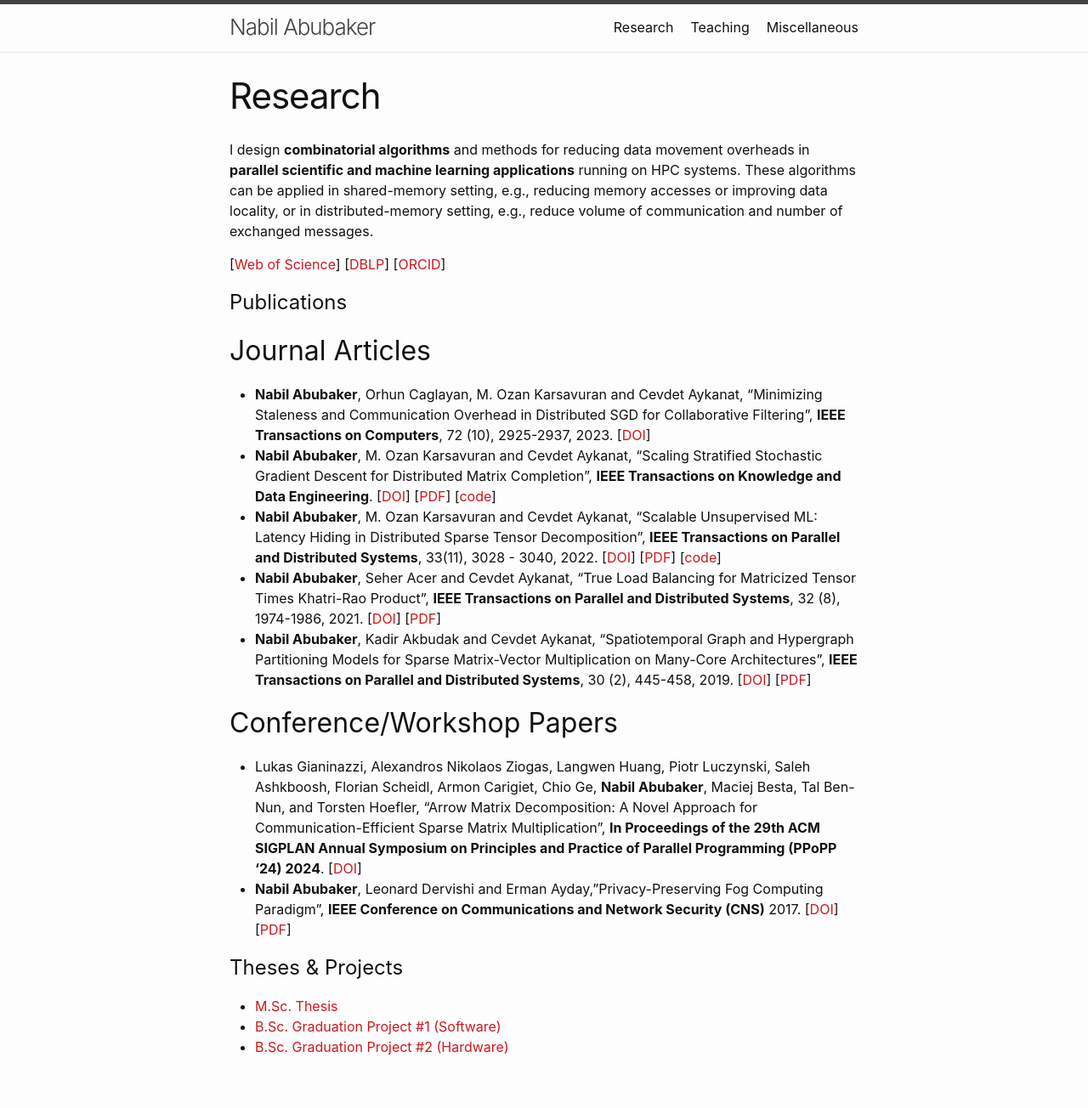
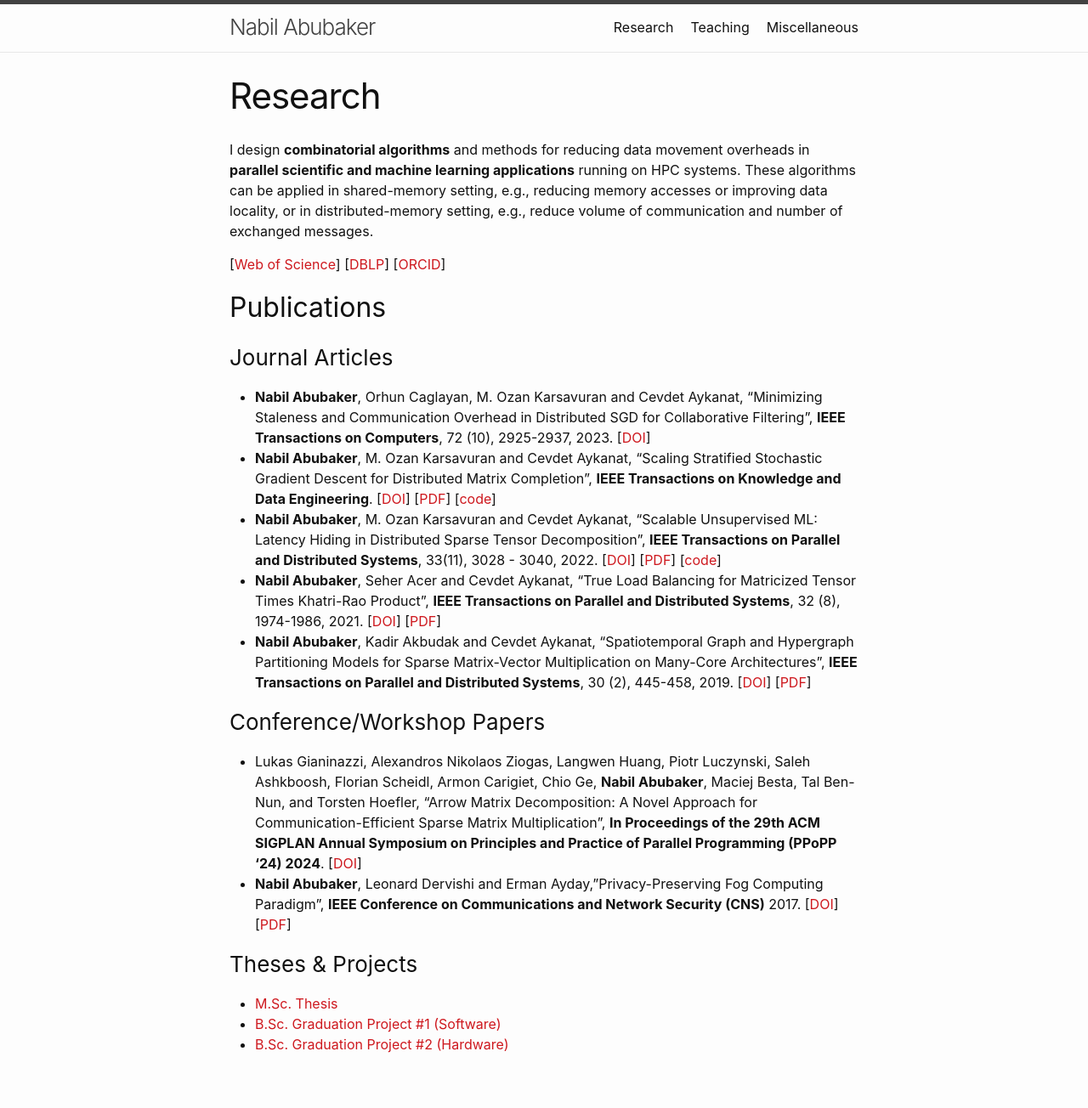
Before and after one commit to nfabubaker/nfabubaker.github.io, a Jekyll site: the page built from research.md, in a window 1280 px wide. Shown: the whole page at 85% size. Built offline with Jekyll 4.4.1, drawn with Linux system fonts in a browser that asks for light colours; some web fonts are replaced.

```diff
--- a/research.md
+++ b/research.md
@@ -15,21 +15,24 @@ These algorithms can be applied in shared-memory setting, e.g., reducing memory
 
 [//]: <> My current Erdős number is 5
 
-# Publications
+## Publications
 
-## Journal Articles
+### Journal Articles
+
 - **Nabil Abubaker**, Orhun Caglayan, M. Ozan Karsavuran and Cevdet Aykanat, "Minimizing Staleness and Communication Overhead in Distributed SGD for Collaborative Filtering", **IEEE Transactions on Computers**, 72 (10), 2925-2937, 2023. [[DOI](https://doi.org/10.1109/TC.2023.3275107)]
 - **Nabil Abubaker**, M. Ozan Karsavuran and Cevdet Aykanat, "Scaling Stratified Stochastic Gradient Descent for Distributed Matrix Completion", **IEEE Transactions on Knowledge and Data Engineering**. [[DOI](https://doi.org/10.1109/TKDE.2023.3253791)] [[PDF](/dsgd.pdf)] [[code](https://github.com/nfabubaker/CESSGD)]
 - **Nabil Abubaker**, M. Ozan Karsavuran and Cevdet Aykanat, "Scalable Unsupervised ML: Latency Hiding in Distributed Sparse Tensor Decomposition", **IEEE Transactions on Parallel and Distributed Systems**, 33(11), 3028 - 3040, 2022. [[DOI](https://doi.org/10.1109/TPDS.2021.3128827)] [[PDF](/tpds_2021_2.pdf)] [[code](https://github.com/nfabubaker/cpd-emb)]
 - **Nabil Abubaker**, Seher Acer and Cevdet Aykanat, "True Load Balancing for Matricized Tensor Times Khatri-Rao Product", **IEEE Transactions on Parallel and Distributed Systems**, 32 (8), 1974-1986, 2021. [[DOI](https://doi.org/10.1109/TPDS.2021.3053836)] [[PDF](/tpds_2021.pdf)]
 - **Nabil Abubaker**, Kadir Akbudak and Cevdet Aykanat, "Spatiotemporal Graph and Hypergraph Partitioning Models for Sparse Matrix-Vector Multiplication on Many-Core Architectures", **IEEE Transactions on Parallel and Distributed Systems**, 30 (2), 445-458, 2019. [[DOI](https://doi.org/10.1109/TPDS.2018.2864729)] [[PDF](/tpds_2018.pdf)]
 
-## Conference/Workshop Papers
+### Conference/Workshop Papers
+
 - Lukas Gianinazzi, Alexandros Nikolaos Ziogas, Langwen Huang, Piotr Luczynski, Saleh Ashkboosh, Florian Scheidl, Armon Carigiet, Chio Ge, **Nabil Abubaker**, Maciej Besta, Tal Ben-Nun, and Torsten Hoefler, "Arrow Matrix Decomposition: A Novel Approach for Communication-Efficient Sparse Matrix Multiplication", **In Proceedings of the 29th ACM SIGPLAN Annual Symposium on Principles and Practice of Parallel Programming (PPoPP '24) 2024**. [[DOI](https://doi.acm.org?doi=3627535.3638496)]
 - **Nabil Abubaker**, Leonard Dervishi and Erman Ayday,"Privacy-Preserving Fog Computing Paradigm", **IEEE Conference on Communications and Network Security (CNS)** 2017. [[DOI](https://doi.org/10.1109/CNS.2017.8228709)] [[PDF](/privacy_in_fog_paper.pdf)]
 
 
-# Theses & Projects
+### Theses & Projects
+
 - [M.Sc. Thesis](http://repository.bilkent.edu.tr/handle/11693/32211)
 - [B.Sc. Graduation Project #1 (Software)](https://repository.najah.edu/handle/20.500.11888/12256)
 - [B.Sc. Graduation Project #2 (Hardware)](https://repository.najah.edu/handle/20.500.11888/12272)
```
